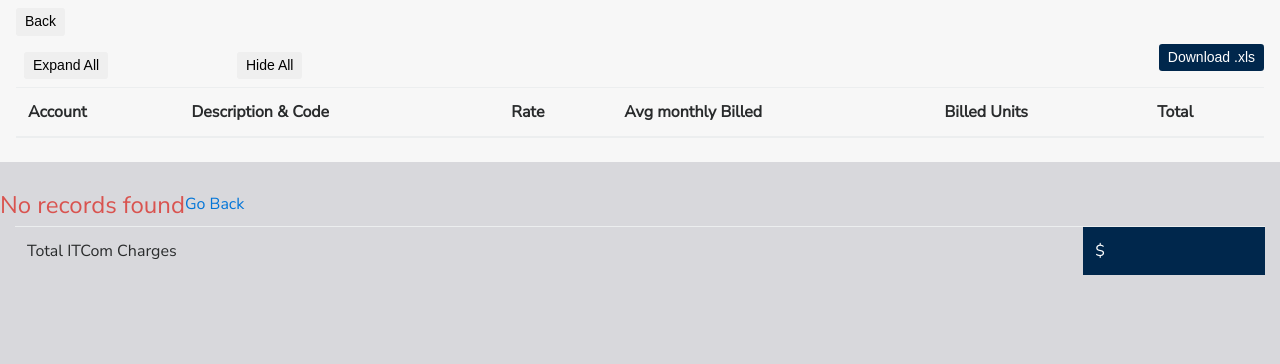
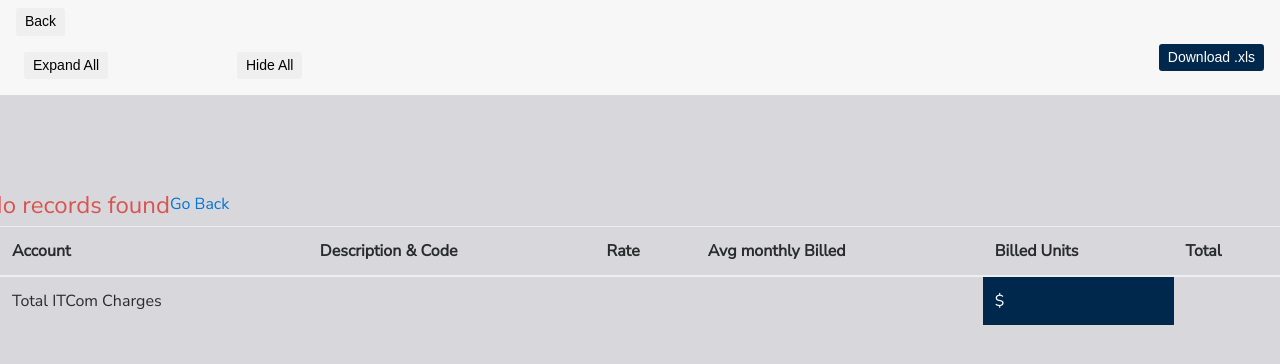
Before and after one commit to Paulowarren31/Summary-Of-Charges-ITS, a Django app: template templates/table.html in a window 1280 px wide. Shown: the top 364 px of the page. Run offline with Django 3.2, Linux system fonts and the light colour scheme; the template is opened without the code that fills it, so the values that code supplies are empty; parts of the project's set-up code (start-up, migrations or seed data) failed here and were passed over; some libraries are stand-ins or nearby versions.

Commit message:
trying something silly?

```diff
--- a/templates/table.html
+++ b/templates/table.html
@@ -3,6 +3,7 @@
 {% load money_format %}
 {% load staticfiles %}
 {% block index %}
+<table class="table ">
     <nav class="navbar fixed-top navbar-light bg-faded">
         <div class="row">
             <div class="col-sm-2">
@@ -28,7 +29,6 @@
                 <button class="btn btn-sm float-right t-total" id="download-btn"> Download .xls </button>
             </div>
         </div>
-    <table class="table table-striped">
         <thead>
             <th>Account</th>
             <th colspan="2" >Description & Code</th>
@@ -37,10 +37,8 @@
             <th>Billed Units</th>
             <th>Total</th>
         </thead>
-    </table>
     </nav>
     <div class="container-fluid top">
-    <table class="table ">
         <tbody>
             <!-- for each account -->
             {% for account in accounts %}
@@ -105,8 +103,8 @@
                     ${{total|floatformat:2|intcomma}}
                 </td>
             </tr>
+    </div>
 </table>
-</div>
 
 <!-- debug table
     <table class="table table-bordered table-responsive">
```
Lines whose indentation alone changed are shown as unchanged.
